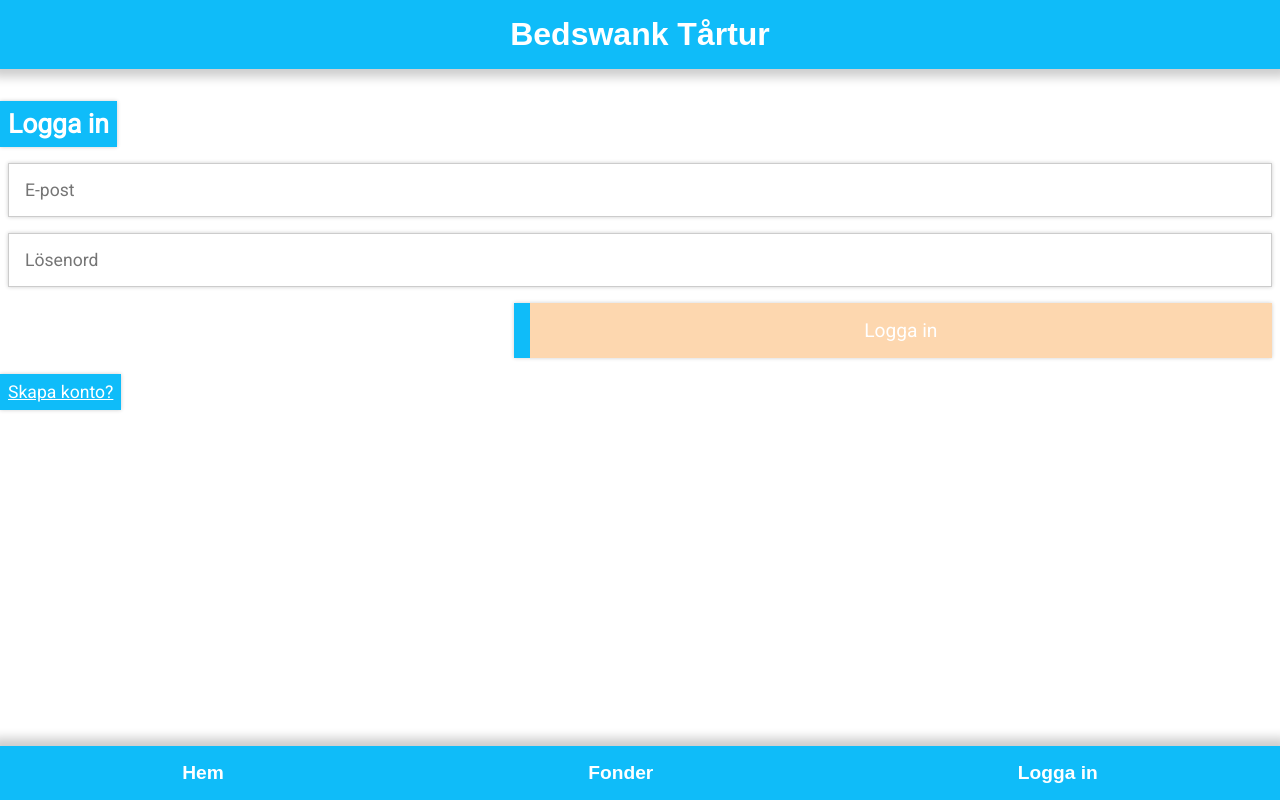
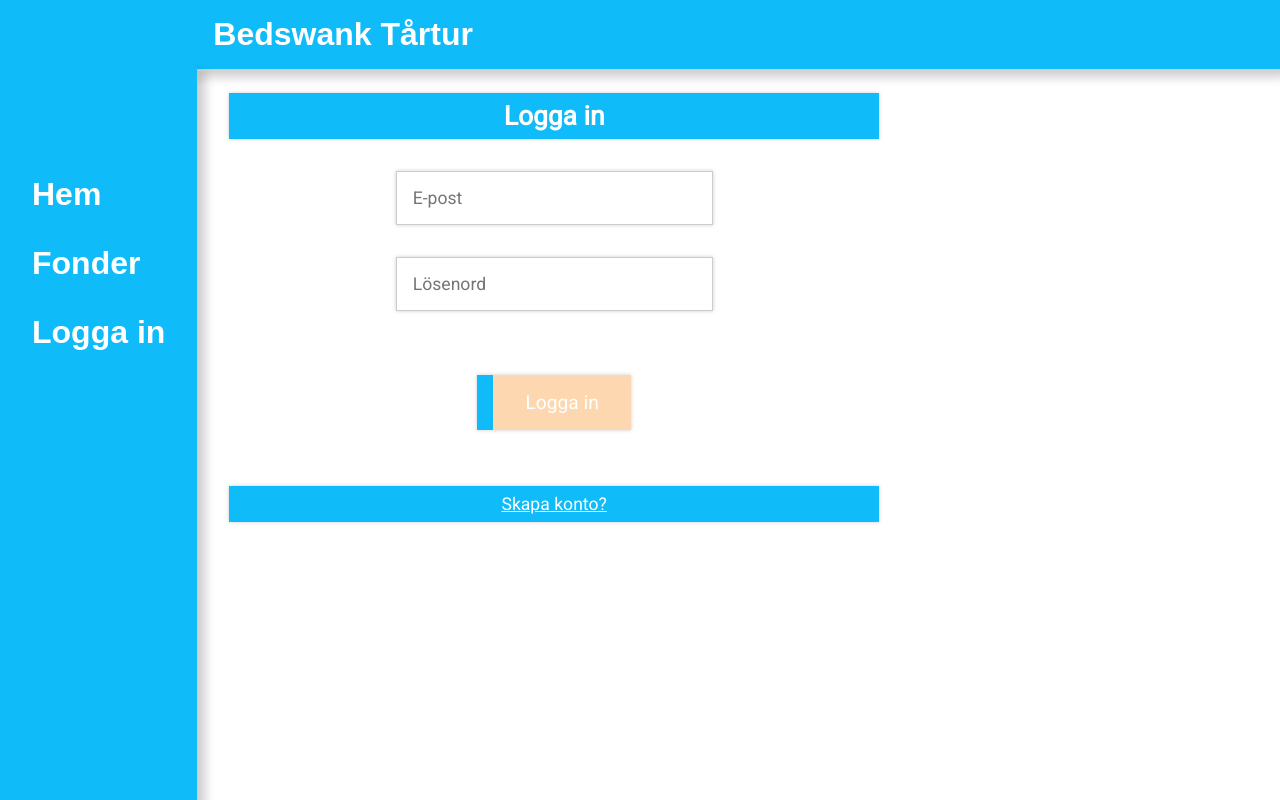
Before and after one commit to EvilBengt/bthjsramverk-proj-app, a React (Create React App) app: page /logga-in in a window 1280 px wide. Built offline with nearby package versions, Linux system fonts and the light colour scheme; no server answers.

Commit message:
Responsive css

```diff
--- a/src/css/main.css
+++ b/src/css/main.css
@@ -62,9 +62,10 @@ main {
     background-color: #0fbcf9;
     color: #fff;
     padding: 0.5rem;
-    display: inline-block;
+    display: block;
+    text-align: center;
     box-shadow: 0 0 4px #0003;
-    margin: 0 0 1rem;
+    margin: 1.5rem 0 1rem;
 }
 
 .paragraph {
@@ -108,6 +109,7 @@ main {
 .button {
     min-width: 60%;
     border: none;
+    cursor: pointer;
 }
 
 .button.tab {
@@ -171,3 +173,97 @@ main {
 ul {
     list-style: none;
 }
+
+@media screen and (min-width: 500px) {
+    main {
+        width: 500px;
+        margin-left: auto;
+        margin-right: auto;
+    }
+}
+
+@media screen and (min-width: 1000px) {
+    #root {
+        display: grid;
+        grid-template:
+            "nav header" auto
+            "nav   main" 1fr / auto 1fr;
+    }
+
+    header {
+        grid-area: header;
+    }
+
+    .header {
+        margin: 0;
+        text-align: left;
+    }
+
+    nav {
+        grid-area: nav;
+        background-color: #0fbcf9;
+        box-shadow: 0 5rem 10px 8px #0003;
+    }
+
+    .navigation {
+        position: unset;
+        flex-direction: column;
+        box-shadow: none;
+        padding-top: 10rem;
+    }
+
+    .navigation-link {
+        font-size: 2rem;
+        padding-left: 2rem;
+        padding-right: 1rem;
+        border-right: 1rem solid #0fbcf9;
+    }
+
+    .navigation-link:hover {
+        border-right: 1rem solid #fa880f;
+    }
+
+    main {
+        grid-area: main;
+        width: 60%;
+        margin-left: 2rem;
+    }
+
+    .paragraph-tiny {
+        font-size: 0.7rem;
+    }
+
+    .kv {
+        width: 50%;
+        max-width: 27rem;
+        margin-left: auto;
+        margin-right: auto;
+    }
+
+    .tab-container {
+        text-align: center;
+    }
+
+    .input {
+        width: 50%;
+        margin: 2rem auto;
+    }
+
+    .button {
+        margin: 2rem auto;
+        max-width: 20rem;
+        min-width: unset;
+    }
+
+    .button:hover {
+        box-shadow: 0 0 10px #0fbcf9;
+    }
+
+    .form:invalid .submit:hover {
+        box-shadow: none;
+    }
+
+    a:not(.navigation-link):hover {
+        box-shadow: 0 0 10px #0fbcf9;
+    }
+}
```
